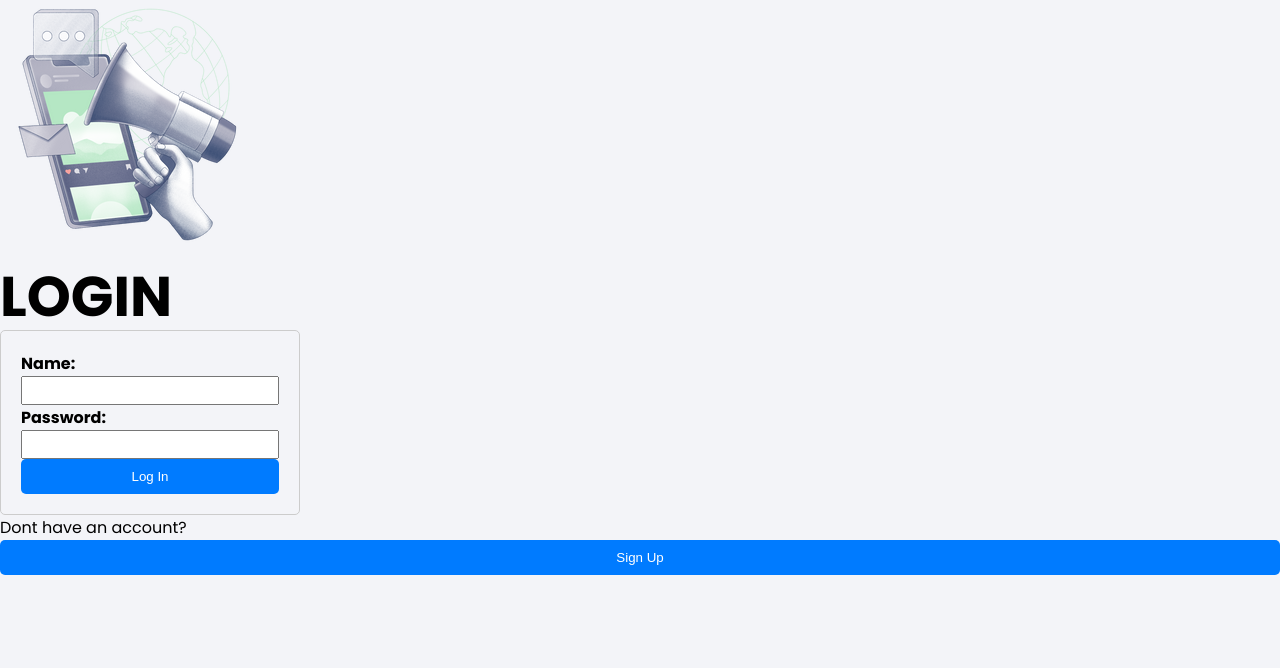
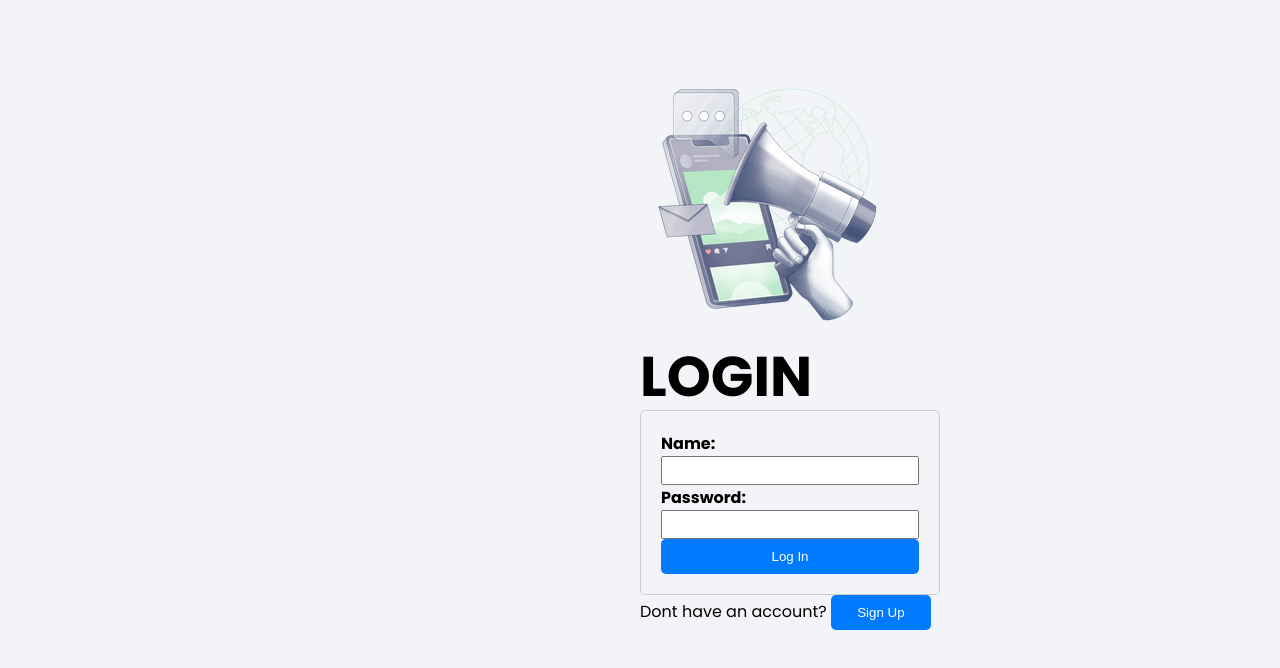
Before and after one commit to mar1nel/chat-forum, a React (Create React App) app: page / in a window 1280 px wide. Shown: the top 668 px of the page. Built offline with nearby package versions, Linux system fonts and the light colour scheme.

Commit message:
test on new win11

```diff
--- a/src/auth/auth.js
+++ b/src/auth/auth.js
@@ -22,8 +22,8 @@ function Auth() {
             </div>
             <div className="authMore">
                 {active === "login" ?
-                    (<>Dont have an account? <button onClick={handleChange}>Sign Up</button></>) :
-                    (<>Have an account? <button onClick={handleChange}>Log In</button></>)}
+                    (<>Dont have an account? <button style={{maxWidth: "100px",}} onClick={handleChange}>Sign Up</button></>) :
+                    (<>Have an account? <button onClick={handleChange} style={{maxWidth: "100px",}}>Log In</button></>)}
                 <span>
 
                 </span>
--- a/src/auth/auth.scss
+++ b/src/auth/auth.scss
@@ -0,0 +1,8 @@
+.auth{
+  //display: flex;
+  position: absolute;
+  //top: 50%;
+  top: 10%;
+  left: 50%;
+  //margin: -25px 0 0 -25px;
+}
```
